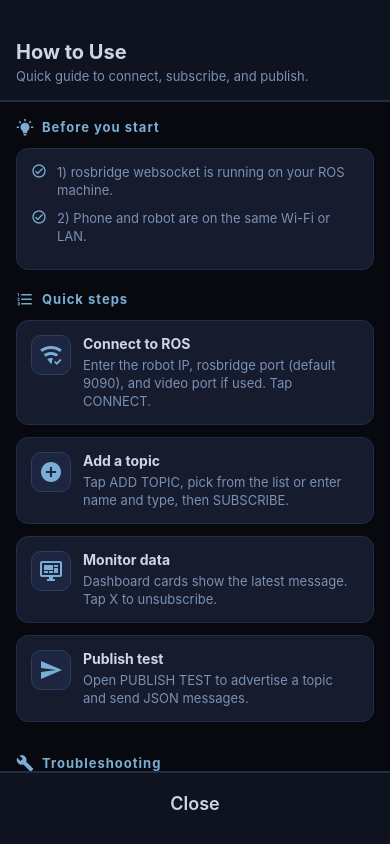
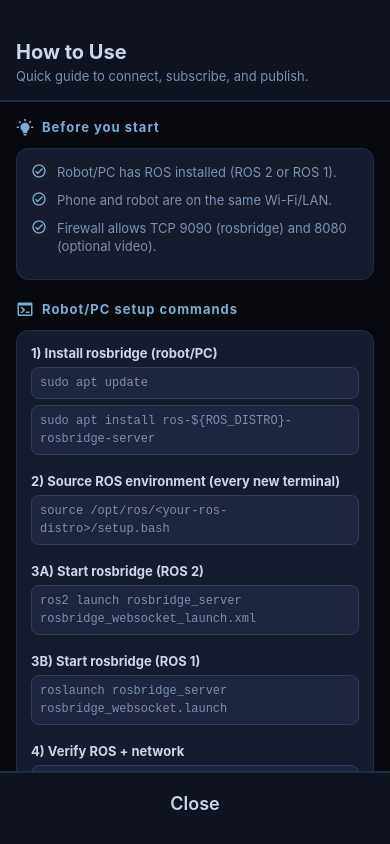
Before and after one commit to Davidpereira2803/rosground, a React Native app: screen /HowToUse in a window 390 px wide. Built offline with nearby package versions, Linux system fonts and the light colour scheme.

Commit message:
feat: add dynamic app version display and enhance setup instructions in HowToUseScreen

```diff
--- a/src/screens/ConnectScreen.js
+++ b/src/screens/ConnectScreen.js
@@ -17,6 +17,8 @@ export default function ConnectScreen({ navigation }) {
   const sideGutter = isLandscape ? Math.max(24, Math.round(width * 0.08)) : 20;
 
   const isDev = __DEV__ || Constants.appOwnership === 'expo';
+
+  const appVersion = Constants.expoConfig?.version ?? '0.0.0';
 
   const handleConnect = async () => {
     setError('');
@@ -133,7 +135,7 @@ export default function ConnectScreen({ navigation }) {
         >
           <Text style={styles.helpLinkText}>Need help? View Setup Guide →</Text>
         </TouchableOpacity>
-        <Text style={styles.version}>Version 1.0.1 (Beta)</Text>
+        <Text style={styles.version}>Version {appVersion}</Text>
         <Text style={styles.disclaimer}>
           Ensure your device and robot are on the same network.{'\n'}
           This app requires rosbridge_server running on your robot.
--- a/src/screens/HowToUseScreen.js
+++ b/src/screens/HowToUseScreen.js
@@ -4,41 +4,72 @@ import MaterialCommunityIcons from '@expo/vector-icons/MaterialCommunityIcons';
 import { theme } from '../theme/colors';
 
 const checks = [
-  '1) rosbridge websocket is running on your ROS machine.',
-  '2) Phone and robot are on the same Wi-Fi or LAN.',
+  'Robot/PC has ROS installed (ROS 2 or ROS 1).',
+  'Phone and robot are on the same Wi-Fi/LAN.',
+  'Firewall allows TCP 9090 (rosbridge) and 8080 (optional video).',
+];
+
+const setupCommands = [
+  {
+    title: '1) Install rosbridge (robot/PC)',
+    lines: [
+      'sudo apt update',
+      'sudo apt install ros-${ROS_DISTRO}-rosbridge-server',
+    ],
+  },
+  {
+    title: '2) Source ROS environment (every new terminal)',
+    lines: ['source /opt/ros/<your-ros-distro>/setup.bash'],
+  },
+  {
+    title: '3A) Start rosbridge (ROS 2)',
+    lines: ['ros2 launch rosbridge_server rosbridge_websocket_launch.xml'],
+  },
+  {
+    title: '3B) Start rosbridge (ROS 1)',
+    lines: ['roslaunch rosbridge_server rosbridge_websocket.launch'],
+  },
+  {
+    title: '4) Verify ROS + network',
+    lines: [
+      'ros2 topic list    # or: rostopic list',
+      'ip a               # check robot IP',
+      'ss -ltnp | grep 9090',
+    ],
+  },
 ];
 
 const steps = [
   {
     number: '1',
-    title: 'Connect to ROS',
-    body: 'Enter the robot IP, rosbridge port (default 9090), and video port if used. Tap CONNECT.',
+    title: 'Find robot IP',
+    body: 'On robot/PC run "ip a", then use that IP in the app (example: 192.168.1.100).',
+    icon: 'ip-network',
+  },
+  {
+    number: '2',
+    title: 'Connect in app',
+    body: 'Set Robot IP + Rosbridge Port 9090. Tap CONNECT.',
     icon: 'wifi-check',
   },
   {
-    number: '2',
-    title: 'Add a topic',
-    body: 'Tap ADD TOPIC, pick from the list or enter name and type, then SUBSCRIBE.',
+    number: '3',
+    title: 'Add and subscribe topic',
+    body: 'Tap ADD TOPIC, choose from list (or enter manually), then SUBSCRIBE.',
     icon: 'plus-circle',
-  },
-  {
-    number: '3',
-    title: 'Monitor data',
-    body: 'Dashboard cards show the latest message. Tap X to unsubscribe.',
-    icon: 'monitor-dashboard',
   },
   {
     number: '4',
     title: 'Publish test',
-    body: 'Open PUBLISH TEST to advertise a topic and send JSON messages.',
+    body: 'Open PUBLISH TEST, advertise topic first, then send valid JSON.',
     icon: 'send',
   },
 ];
 
 const tips = [
-  { icon: 'robot', text: '1) If available topics are empty, make sure rosapi is running.' },
-  { icon: 'alphabetical', text: '2) Topic type must match exactly (case-sensitive).' },
-  { icon: 'wifi-off', text: '3) Connection issues usually mean IP, ports, or firewall.' },
+  { icon: 'robot', text: 'If topic list is empty, rosbridge/rosapi is likely not running.' },
+  { icon: 'alphabetical', text: 'Topic type must match exactly (case-sensitive).' },
+  { icon: 'wifi-off', text: 'Most connection failures are wrong IP, closed port, or firewall.' },
 ];
 
 export default function HowToUseScreen({ navigation }) {
@@ -61,6 +92,24 @@ export default function HowToUseScreen({ navigation }) {
               <View key={idx} style={styles.checkItem}>
                 <MaterialCommunityIcons name="check-circle-outline" size={16} color={theme.text.accent} />
                 <Text style={styles.cardText}>{check}</Text>
+              </View>
+            ))}
+          </View>
+        </View>
+
+        {/* Robot/PC setup commands */}
+        <View style={styles.section}>
+          <View style={styles.sectionHeaderContainer}>
+            <MaterialCommunityIcons name="console" size={18} color={theme.text.accent} />
+            <Text style={styles.sectionTitle}>Robot/PC setup commands</Text>
+          </View>
+          <View style={styles.card}>
+            {setupCommands.map((block, idx) => (
+              <View key={idx} style={styles.commandBlock}>
+                <Text style={styles.commandTitle}>{block.title}</Text>
+                {block.lines.map((line, lineIdx) => (
+                  <Text key={lineIdx} style={styles.commandLine}>{line}</Text>
+                ))}
               </View>
             ))}
           </View>
@@ -231,4 +280,26 @@ const styles = StyleSheet.create({
     fontSize: 18,
     fontWeight: '600',
   },
+  commandBlock: {
+    marginBottom: 12,
+  },
+  commandTitle: {
+    color: theme.text.primary,
+    fontSize: 13,
+    fontWeight: '700',
+    marginBottom: 6,
+  },
+  commandLine: {
+    color: theme.text.secondary,
+    fontSize: 12,
+    lineHeight: 18,
+    fontFamily: 'monospace',
+    backgroundColor: theme.background.input,
+    borderWidth: 1,
+    borderColor: theme.border.secondary,
+    borderRadius: 8,
+    paddingHorizontal: 8,
+    paddingVertical: 6,
+    marginBottom: 6,
+  },
 });
```
